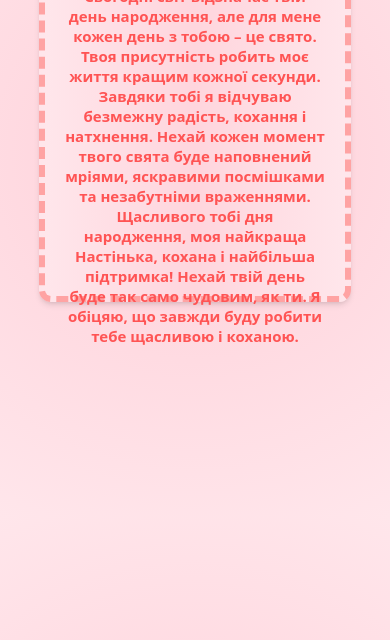
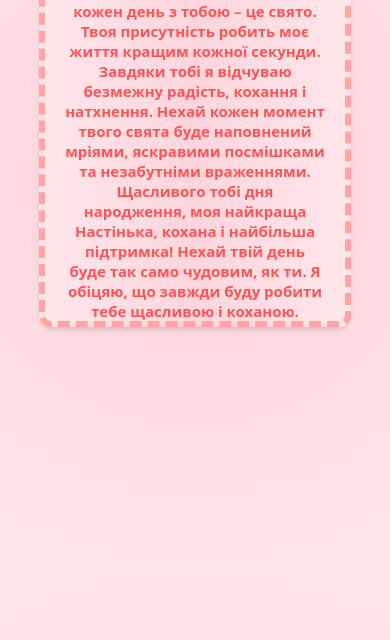
Before and after one commit to kitt5554/Happy-Birthday-1, a plain HTML site: page index.html in a window 390 px wide. Shown: the part 204-844 px from the top of the page. Drawn offline with Linux system fonts and the light colour scheme.

Commit message:
Update style.css

```diff
--- a/style.css
+++ b/style.css
@@ -52,7 +52,4 @@ img{
     .a{
         margin-top: -465px;
     }
-    .main-1{
-        height: 400px;
-    }
 }
```
